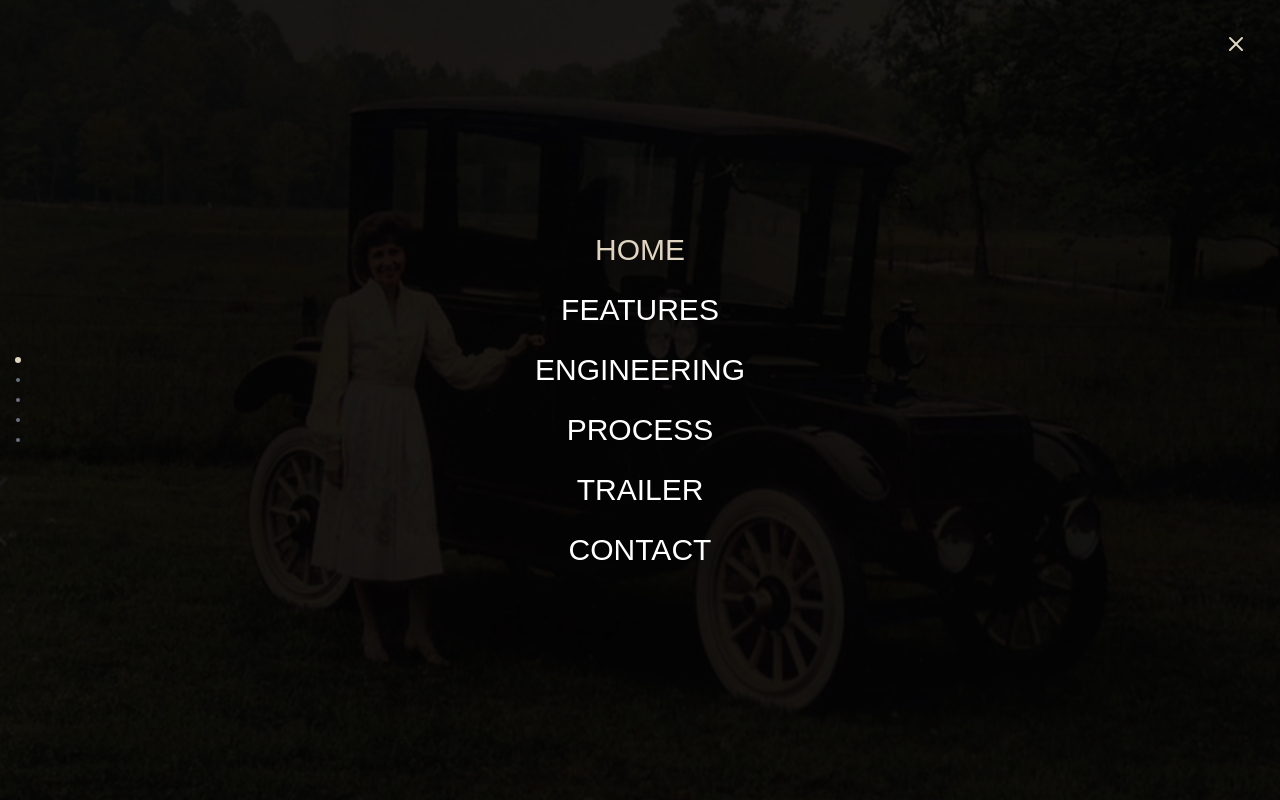
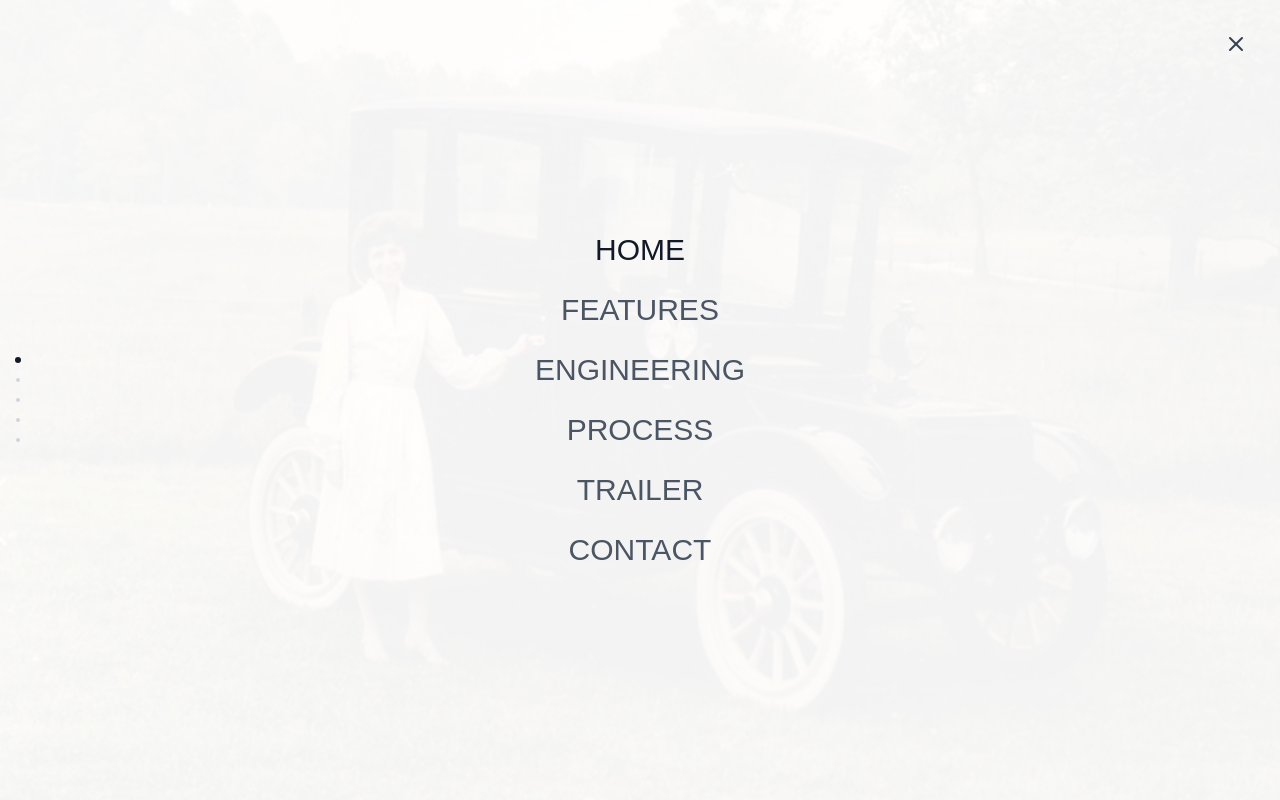
Before and after one commit to tuyoleni/rauch-and-lang, a Next.js app: page / in a window 1280 px wide. Both pictures are taken after a click on the button 1172 px from the left and 48 px from the top of the page. Shown: the top 800 px of the page. Built offline with nearby package versions, Linux system fonts and the light colour scheme.

Commit message:
UI Update

```diff
--- a/app/globals.css
+++ b/app/globals.css
@@ -9,8 +9,8 @@ body {
 }
 
 :root {
-  --foreground-rgb: 224, 213, 193;
-  --background-rgb: 10, 10, 10;
+  --foreground-rgb: 17, 24, 39;
+  --background-rgb: 255, 255, 255;
 }
 
 html {
@@ -34,16 +34,16 @@ body {
 }
 
 ::-webkit-scrollbar-track {
-  background: #111111;
+  background: #f3f4f6;
 }
 
 ::-webkit-scrollbar-thumb {
-  background: #333333;
+  background: #9ca3af;
   border-radius: 4px;
 }
 
 ::-webkit-scrollbar-thumb:hover {
-  background: #444444;
+  background: #6b7280;
 }
 
 /* Smooth transitions */
--- a/app/page.tsx
+++ b/app/page.tsx
@@ -16,7 +16,7 @@ export default function Home() {
   const activeSection = useActiveSection(["home", "features", "engineering", "process", "trailer", "contact"])
 
   return (
-    <div className="bg-[#0a0a0a] text-[#e0d5c1] min-h-screen scroll-smooth">
+    <div className="bg-white text-gray-900 min-h-screen scroll-smooth">
       <Header activeSection={activeSection} />
       <ActiveSectionIndicator activeSection={activeSection} />
       <main>
--- a/components/ActiveSectionIndicator.tsx
+++ b/components/ActiveSectionIndicator.tsx
@@ -17,7 +17,7 @@ export function ActiveSectionIndicator({ activeSection }: ActiveSectionIndicator
         {['home', 'features', 'engineering', 'process', 'contact'].map((section) => (
           <motion.div
             key={section}
-            className={`w-1 h-1 rounded-full ${activeSection === section ? 'bg-[#e0d5c1]' : 'bg-gray-500'
+            className={`w-1 h-1 rounded-full ${activeSection === section ? 'bg-gray-900' : 'bg-gray-300'
               }`}
             initial={{ scale: 1 }}
             animate={{ scale: activeSection === section ? 1.5 : 1 }}
--- a/components/Engineering.tsx
+++ b/components/Engineering.tsx
@@ -10,7 +10,7 @@ interface EngineeringProps {
 export function Engineering({ data }: EngineeringProps) {
   return (
     <section className="max-w-7xl mx-auto">
-      <div className="bg-[#111111] px-8 md:px-16 lg:px-24 py-24">
+      <div className="bg-white px-8 md:px-16 lg:px-24 py-24">
         {/* <motion.h2
           initial={{ opacity: 0 }}
           whileInView={{ opacity: 1 }}
@@ -26,12 +26,12 @@ export function Engineering({ data }: EngineeringProps) {
             transition={{ duration: 1 }}
             className="space-y-6"
           >
-            <h3 className="text-2xl font-light">{data.subtitle}</h3>
-            <p className="text-[#a19b8c] leading-relaxed">
+            <h3 className="text-2xl font-light text-gray-900">{data.subtitle}</h3>
+            <p className="text-gray-600 leading-relaxed">
               {data.description}
             </p>
             <motion.button
-              className="flex items-center text-sm group"
+              className="flex items-center text-sm group text-gray-900"
               whileHover={{ x: 10 }}
               transition={{ type: "spring", stiffness: 400, damping: 10 }}
             >
--- a/components/Header.tsx
+++ b/components/Header.tsx
@@ -13,6 +13,17 @@ export function Header({ activeSection }: HeaderProps) {
   const [isMenuOpen, setIsMenuOpen] = useState(false)
   const [currentBackgroundIndex, setCurrentBackgroundIndex] = useState(0)
   const [isTransitioning, setIsTransitioning] = useState(false)
+  const [showBackground, setShowBackground] = useState(false)
+
+  useEffect(() => {
+    const handleScroll = () => {
+      const scrollPosition = window.scrollY
+      setShowBackground(scrollPosition > window.innerHeight)
+    }
+
+    window.addEventListener('scroll', handleScroll)
+    return () => window.removeEventListener('scroll', handleScroll)
+  }, [])
 
   useEffect(() => {
     if (isTransitioning) {
@@ -34,18 +45,18 @@ export function Header({ activeSection }: HeaderProps) {
   };
 
   return (
-    <header className="fixed top-0 left-0 right-0 z-50 h-24 flex items-center justify-between px-4 sm:px-8 md:px-16 lg:px-24 bg-gradient-to-b from-black/50 to-transparent">
+    <header className={`fixed top-0 left-0 right-0 z-50 h-24 flex items-center justify-between px-4 sm:px-8 md:px-16 lg:px-24 transition-colors duration-300 ${showBackground ? 'bg-white' : 'bg-transparent'}`}>
       <nav className="flex justify-between items-center w-full">
-        <a href="#home" className="sm:text-xl font-medium">
+        <a href="#home" className={`sm:text-xl font-medium ${showBackground ? 'text-gray-900' : 'text-white'}`}>
           ev classic world
         </a>
         <div className="flex items-center space-x-4">
-          <span className="text-sm font-light hidden sm:inline-block">
+          <span className={`text-sm font-light hidden sm:inline-block ${showBackground ? 'text-gray-700' : 'text-white'}`}>
             {activeSection !== 'home' ? activeSection.toUpperCase() : ''}
           </span>
           <button
             onClick={() => setIsMenuOpen(true)}
-            className="text-[#e0d5c1] hover:text-white transition-colors"
+            className={showBackground ? 'text-gray-900' : 'text-white'}
             aria-label="Open menu"
           >
             <Menu size={24} />
@@ -60,7 +71,7 @@ export function Header({ activeSection }: HeaderProps) {
             animate={{ opacity: 1, y: 0 }}
             exit={{ opacity: 0, y: "-100%" }}
             transition={{ duration: 0.3 }}
-            className="fixed inset-0 bg-black z-50 flex items-center justify-center overflow-hidden"
+            className="fixed inset-0 bg-white z-50 flex items-center justify-center overflow-hidden"
             style={{ height: '100vh', width: '100vw' }}
           >
             <div className="absolute inset-0 overflow-hidden">
@@ -80,14 +91,14 @@ export function Header({ activeSection }: HeaderProps) {
                     alt={`Menu background ${index + 1}`}
                     layout="fill"
                     objectFit="cover"
-                    className="transition-all duration-500 opacity-10"
+                    className="transition-all duration-500 opacity-5"
                   />
                 </motion.div>
               ))}
             </div>
             <motion.button
               onClick={() => setIsMenuOpen(false)}
-              className="absolute top-4 right-4 sm:top-8 sm:right-8 text-[#e0d5c1] hover:text-white transition-colors z-10"
+              className="absolute top-4 right-4 sm:top-8 sm:right-8 text-gray-700 hover:text-gray-900 transition-colors z-10"
               aria-label="Close menu"
               initial={{ opacity: 0, rotate: -90 }}
               animate={{ opacity: 1, rotate: 0 }}
@@ -109,8 +120,8 @@ export function Header({ activeSection }: HeaderProps) {
                     <Link
                       href={section.href}
                       className={`text-xl sm:text-2xl lg:text-3xl font-light transition-colors ${activeSection === section.href.slice(1)
-                        ? 'text-[#e0d5c1]'
-                        : 'text-white hover:text-[#e0d5c1]'
+                        ? 'text-gray-900'
+                        : 'text-gray-600 hover:text-gray-900'
                         }`}
                       onClick={() => setIsMenuOpen(false)}
                       onMouseEnter={() => handleMouseEnter(index)}
--- a/components/Hero.tsx
+++ b/components/Hero.tsx
@@ -1,87 +1,79 @@
-import { motion, useViewportScroll, useTransform, useSpring } from 'framer-motion';
+import Slider from 'react-slick';
+import 'slick-carousel/slick/slick.css';
+import 'slick-carousel/slick/slick-theme.css';
+import { SiteData } from '@/app/data';
 import Image from 'next/image';
-import { useEffect, useState, useRef } from 'react';
-import { SiteData } from '@/app/data';
+import { ChevronLeft, ChevronRight } from 'lucide-react';
+import { useRef } from 'react';
 
 interface HeroProps {
   data: SiteData['hero'];
 }
 
 export function Hero({ data }: HeroProps) {
-  const [currentImageIndex, setCurrentImageIndex] = useState(0);
-  const { scrollY } = useViewportScroll();
-  const containerRef = useRef<HTMLDivElement>(null);
+  const slider = useRef<Slider>(null);
 
-  // Transformations based on scroll position
-  const yRange = useTransform(scrollY, [0, 1600], [0, 1]);
-  const opacity = useTransform(yRange, [0, 2, 1], [1, 1, 0]);
+  const next = () => {
+    slider.current?.slickNext();
+  };
 
-  // Scale down (zoom out) only at the end of the scroll
-  const scale = useTransform(yRange, [0.8, 1], [1, 0.8]);
+  const previous = () => {
+    slider.current?.slickPrev();
+  };
 
-  // Smooth transition for yRange
-  const smoothYRange = useSpring(yRange, { stiffness: 100, damping: 30, restDelta: 0.001 });
-
-  // Image index and text opacity transformations
-  const imageIndex = useTransform(smoothYRange, [0, 1], [0, data.images.length - 1]);
-
-
-  // Effect to update current image index
-  useEffect(() => {
-    const unsubscribeImage = imageIndex.onChange(v => {
-      setCurrentImageIndex(Math.round(v));
-    });
-
-    return () => {
-      unsubscribeImage();
-    };
-  }, [imageIndex]);
+  const settings = {
+    dots: true,
+    infinite: true,
+    speed: 500,
+    slidesToShow: 1,
+    slidesToScroll: 1,
+    autoplay: true,
+    autoplaySpeed: 5000,
+    fade: false,
+  };
 
   return (
-    <section ref={containerRef} className="relative h-[300vh]">
-      <motion.div className="sticky top-0 h-screen overflow-hidden" style={{ scale }}>
-        <motion.div
-          className="absolute inset-0"
-          style={{ opacity }}
+    <section className="relative h-screen bg-white overflow-hidden">
+      <div className="absolute inset-0 z-20 flex flex-col justify-end pb-24 px-4 sm:px-8 md:px-16 lg:px-24 text-white">
+        <h1 className="text-4xl md:text-6xl font-light mb-6 drop-shadow-lg [text-shadow:_2px_2px_4px_rgba(0,0,0,0.5)]">
+          {data.title}
+        </h1>
+        <p className="text-base md:text-lg font-light max-w-xl drop-shadow-lg [text-shadow:_1px_1px_2px_rgba(0,0,0,0.5)]">
+          {data.subtitle}
+        </p>
+      </div>
+
+      <div className="relative h-full">
+        <button
+          onClick={previous}
+          className="absolute left-4 top-1/2 z-20 transform -translate-y-1/2 p-2  m-4 rounded-full bg-white/50 hover:bg-white transition-colors"
+          aria-label="Previous slide"
         >
-          {data.images.map((src, index) => (
-            <motion.div
-              key={src}
-              className="absolute inset-0"
-              style={{
-                opacity: useTransform(
-                  imageIndex,
-                  [index - 0.5, index, index + 0.5],
-                  [0, 1, 0]
-                ),
-              }}
-              transition={{ duration: currentImageIndex === index ? 1 : undefined }}
-            >
+          <ChevronLeft className="w-6 h-6 text-gray-900" />
+        </button>
+
+        <button
+          onClick={next}
+          className="absolute right-4 top-1/2 z-20 transform -translate-y-1/2 p-2 m-4 rounded-full bg-white/50 hover:bg-white transition-colors"
+          aria-label="Next slide"
+        >
+          <ChevronRight className="w-6 h-6 text-gray-900" />
+        </button>
+
+        <Slider ref={slider} {...settings} className="h-full">
+          {data.images.map((image, index) => (
+            <div key={index} className="relative h-screen">
               <Image
-                src={src || "/placeholder.svg"}
-                alt={`Vintage Car Hero ${index + 1}`}
+                src={image}
+                alt={`Slide ${index + 1}`}
                 fill
-                className="object-cover opacity-50"
-                style={{
-                  width: '100%',
-                  height: '100%',
-                  objectFit: 'cover',
-                  objectPosition: 'center',
-                }}
+                className="object-cover"
+                priority={index === 0}
               />
-            </motion.div>
+            </div>
           ))}
-        </motion.div>
-
-        <div className="relative z-10 h-full flex flex-col justify-end pb-24 px-4 sm:px-8 md:px-16 lg:px-24">
-          <h1 className="text-6xl md:text-8xl font-light mb-6">
-            {data.title}
-          </h1>
-          <p className="text-lg md:text-xl font-light max-w-xl">
-            {data.subtitle}
-          </p>
-        </div>
-      </motion.div>
-    </section >
+        </Slider>
+      </div>
+    </section>
   );
 }
--- a/package.json
+++ b/package.json
@@ -4,12 +4,15 @@
     "lucide-react": "^0.471.1",
     "next": "^15.1.4",
     "react": "^18.0.0",
-    "react-dom": "^18.0.0"
+    "react-dom": "^18.0.0",
+    "react-slick": "^0.30.3",
+    "slick-carousel": "^1.8.1"
   },
   "devDependencies": {
     "@types/node": "^20.0.0",
     "@types/react": "^18.0.0",
     "@types/react-dom": "^18.0.0",
+    "@types/react-slick": "^0.23.13",
     "autoprefixer": "^10.4.20",
     "postcss": "^8.5.1",
     "tailwindcss": "^3.4.17",
```
Also changed, not shown: components/Contact.tsx (+4 -4 lines), components/Features.tsx (+5 -5 lines), components/Footer.tsx (+5 -5 lines), components/Process.tsx (+5 -5 lines), components/Trailer.tsx (+7 -7 lines), 1 other file (tests, documents, lock files or other folders).
